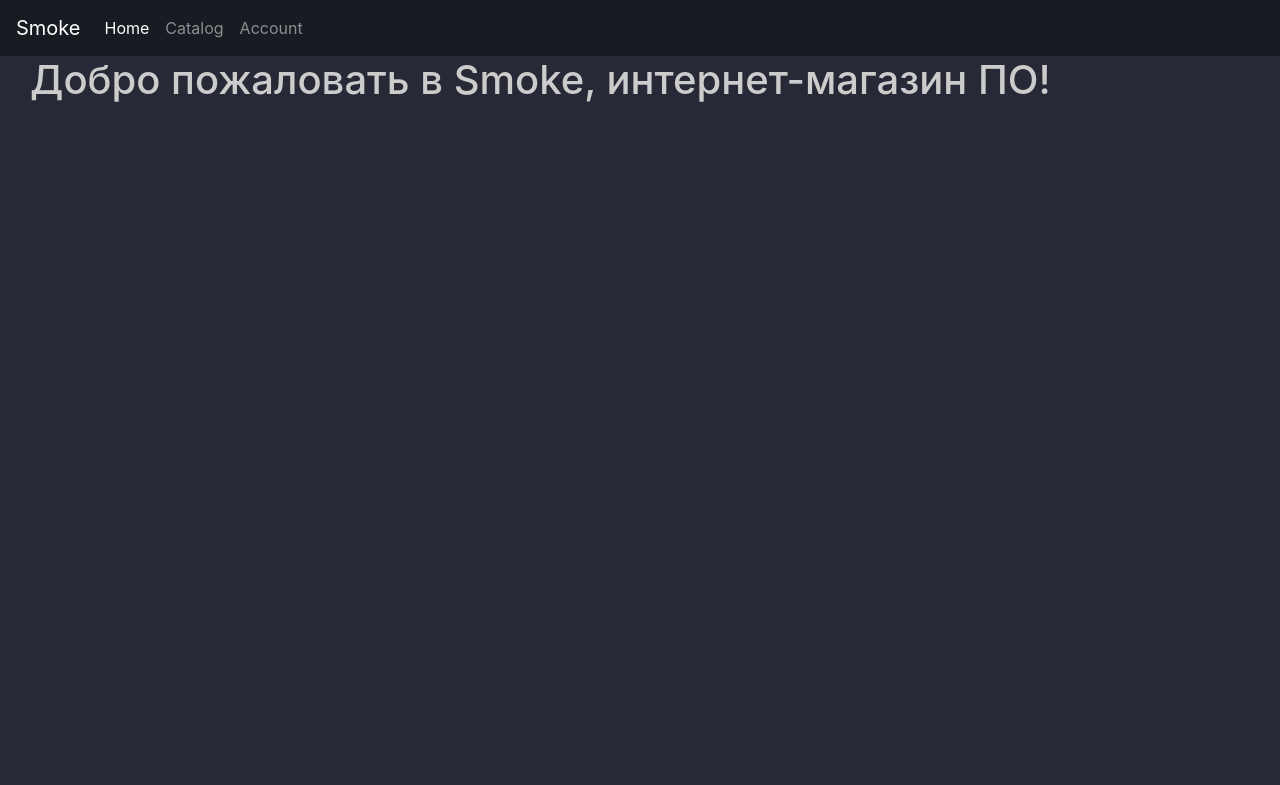
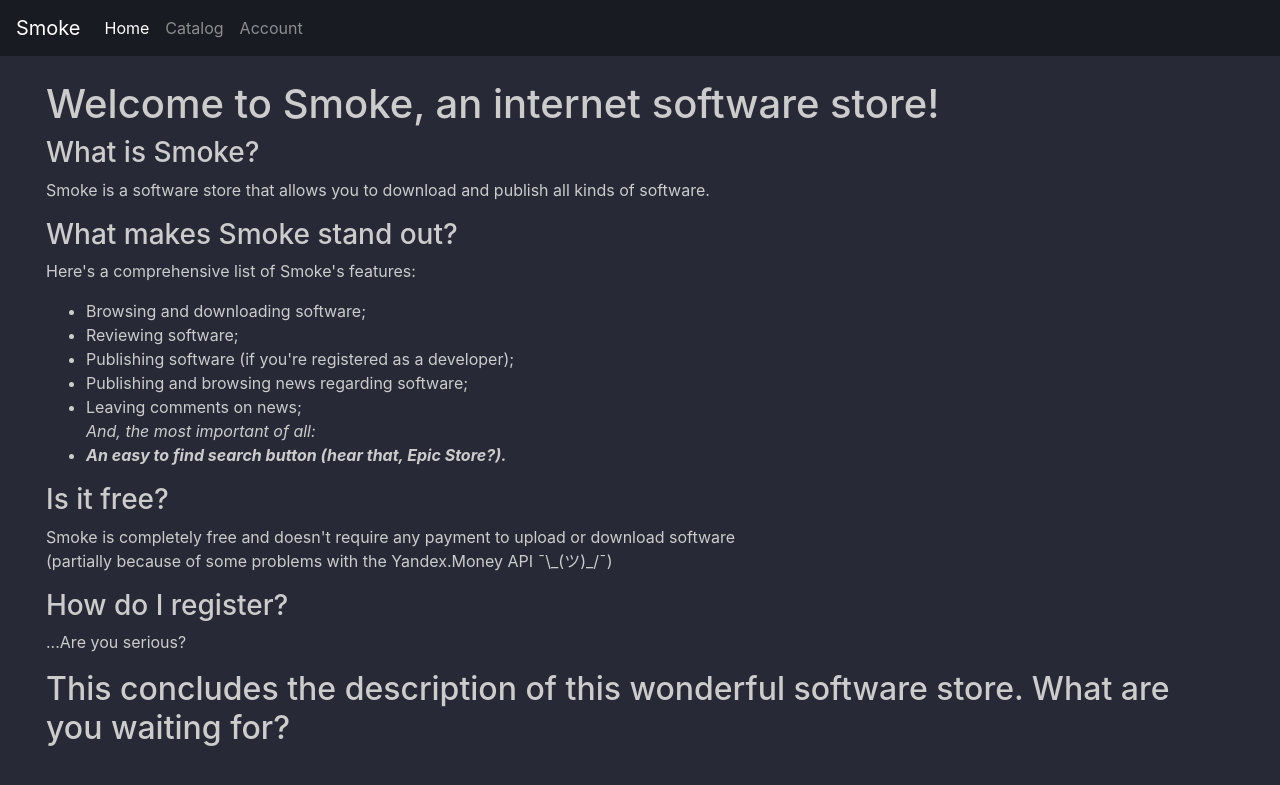
Before and after one commit to Farm-Art/Smoke, a Flask app: page / in a window 1280 px wide. Shown: the top 785 px of the page. Run offline with Flask 2, Linux system fonts and the light colour scheme; some libraries are stand-ins or nearby versions.

Commit message:
implement registration

```diff
--- a/main.py
+++ b/main.py
@@ -1,10 +1,34 @@
 from models import *
+from forms import *
+from sqlalchemy.exc import IntegrityError
 
 
 @app.route('/')
 @app.route('/index')
 def index():
     return render_template('index.html', title='Smoke - Main', session=session)
+
+
+@app.route('/register', methods=['GET', 'POST'])
+def register():
+    form = RegisterForm()
+    if form.validate_on_submit():
+        try:
+            user = User(username=form.username.data,
+                        email=form.email.data,
+                        password_hash=generate_password_hash(form.password.data),
+                        account_type=form.account_type.data)
+            db.session.add(user)
+            db.session.commit()
+        except IntegrityError:
+            return render_template('register.html', title='Smoke - Register',
+                                   form=form,
+                                   errors=['Another user with this email/username already exists!'])
+        else:
+            session['user'] = user
+
+            return redirect('/index')
+    return render_template('register.html', title='Smoke - Register', form=form)
 
 
 @app.route('/catalog')
@@ -28,6 +52,7 @@ def product_page(id):
     else:
         return abort(404)
 
+
 @app.errorhandler(404)
 def page_not_found(error):
     return render_template('not_found.html', title='Smoke - 404')
--- a/models.py
+++ b/models.py
@@ -1,9 +1,10 @@
 from flask import *
 from flask_sqlalchemy import SQLAlchemy
+from werkzeug.security import generate_password_hash, check_password_hash
 
 
 app = Flask(__name__)
-app.secret_key = 'F@iL0V3R_c1u5TeR'
+app.secret_key = generate_password_hash('F@iL0V3R_c1u5TeR')
 app.config['SQLALCHEMY_DATABASE_URI'] = 'sqlite:///db/smoke.db'
 db = SQLAlchemy(app)
 
@@ -12,7 +13,8 @@ class User(db.Model):
     id = db.Column(db.Integer, primary_key=True)
     username = db.Column(db.String(80), unique=True, nullable=False)
     email = db.Column(db.String(80), unique=True, nullable=False)
-    account_type = db.Column(db.String(20), unique=False, nullable=False)
+    password_hash = db.Column(db.String(100), unique=False, nullable=False)
+    account_type = db.Column(db.String(5), unique=False, nullable=False)
     softwares = db.relationship('Software', backref='user', lazy=True)
     comments = db.relationship('Comment', backref='user', lazy=True)
     reviews = db.relationship('Review', backref='user', lazy=True)
--- a/templates/base.html
+++ b/templates/base.html
@@ -18,6 +18,7 @@
                     <a class="nav-item nav-link active" href="/index">Home<span class="sr-only">(current)</span></a>
                     <a class="nav-item nav-link" href="/catalog">Catalog</a>
                     <a class="nav-item nav-link" href="#">Account</a>
+                    <a class="nav-item nav-link"
                 </div>
             </div>
         </nav>
--- a/templates/index.html
+++ b/templates/index.html
@@ -1,4 +1,24 @@
 {% extends "base.html" %}
 {% block content %}
-<h1>Добро пожаловать в Smoke, интернет-магазин ПО!</h1>
+    <h1>Welcome to Smoke, an internet software store!</h1>
+    <h3>What is Smoke?</h3>
+    <p>Smoke is a software store that allows you to download and publish all kinds of software.</p>
+    <h3>What makes Smoke stand out?</h3>
+    <p>Here's a comprehensive list of Smoke's features:
+        <ul>
+            <li>Browsing and downloading software;</li>
+            <li>Reviewing software;</li>
+            <li>Publishing software (if you're registered as a developer);</li>
+            <li>Publishing and browsing news regarding software;</li>
+            <li>Leaving comments on news;<br>
+                <em>And, the most important of all:</em></li>
+            <li><b><em>An easy to find search button (hear that, Epic Store?).</em></b></li>
+        </ul>
+    </p>
+    <h3>Is it free?</h3>
+    <p>Smoke is completely free and doesn't require any payment to upload or download software<br>
+    (partially because of some problems with the Yandex.Money API ¯\_(ツ)_/¯)</p>
+    <h3>How do I register?</h3>
+    <p>...Are you serious?</p>
+    <h2>This concludes the description of this wonderful software store. What are you waiting for?</h2>
 {% endblock %}
```
Also changed, not shown: forms.py (added, +11 -0 lines), templates/register.html (added, +46 -0 lines), db/smoke.db.
